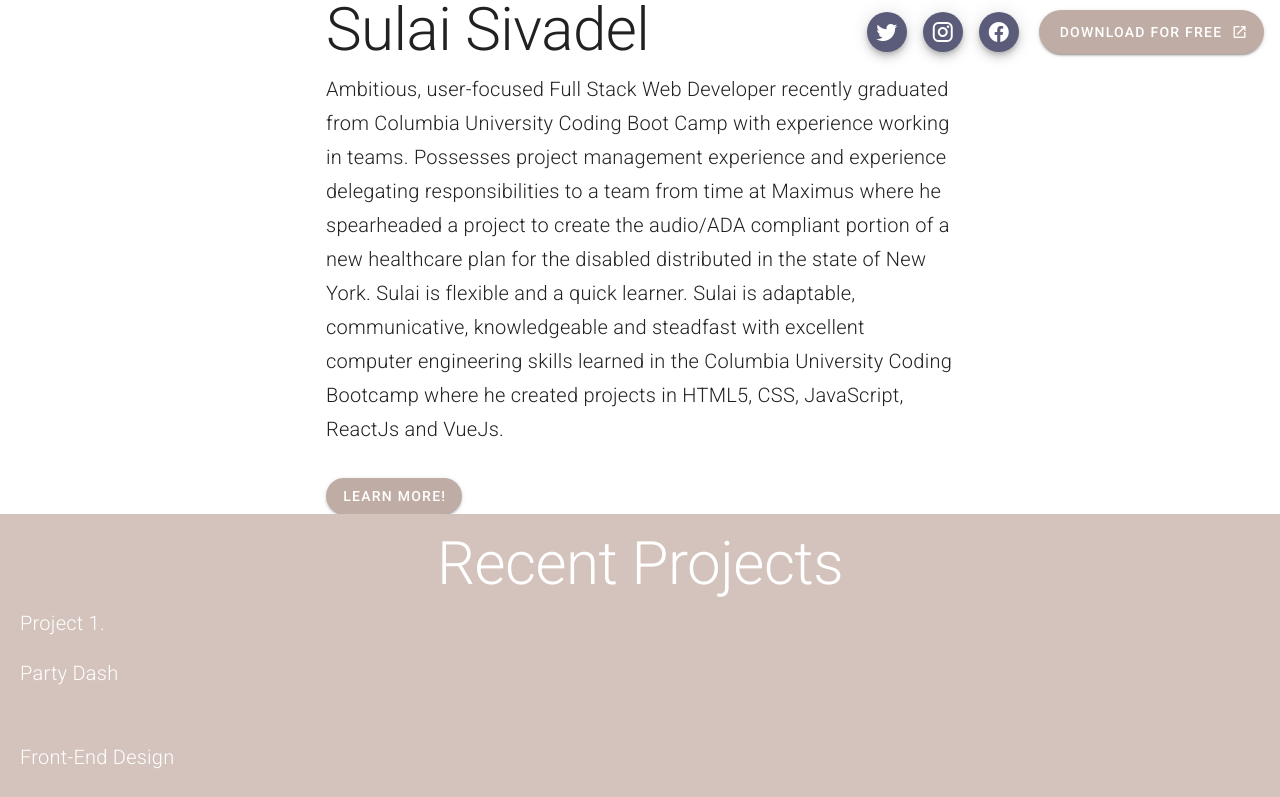
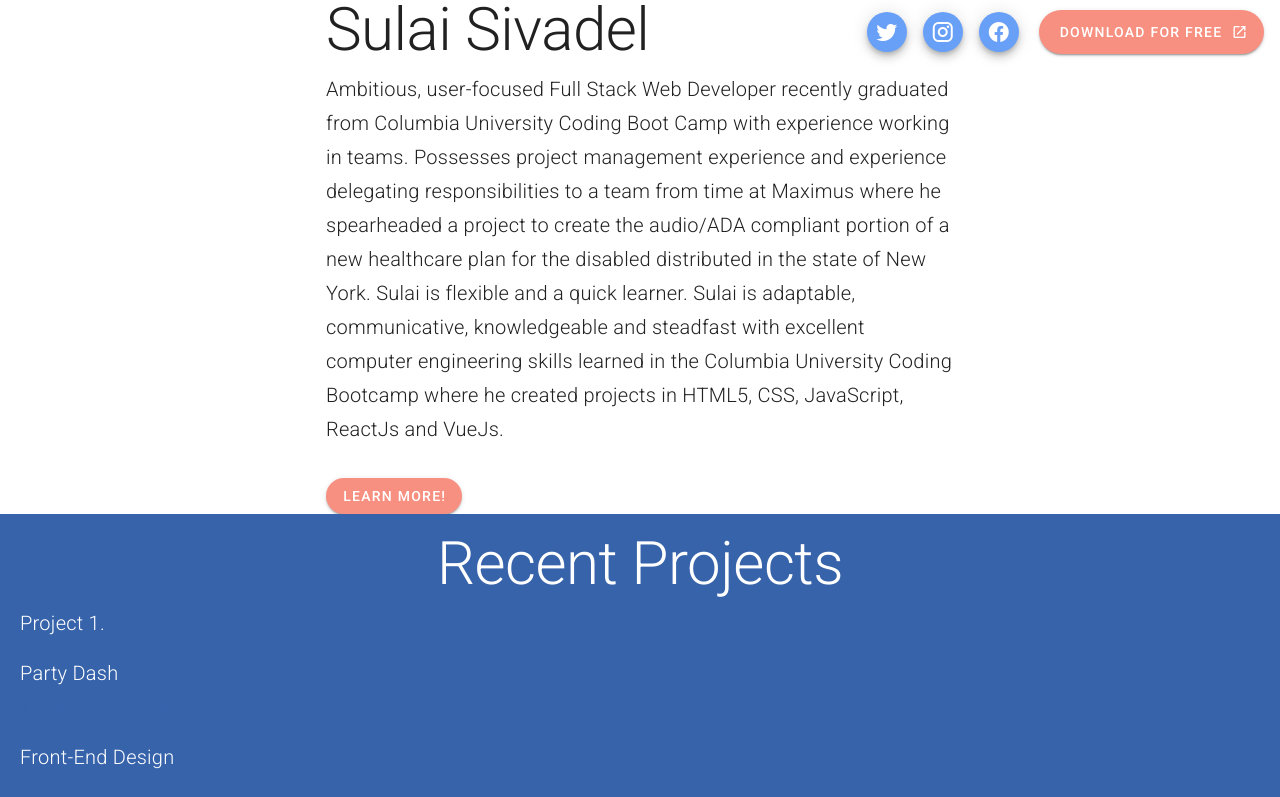
Before and after one commit to Sulai3030/portfolio4, a Vue app: page / in a window 1280 px wide. Shown: the top 797 px of the page. Built offline with nearby package versions, Linux system fonts and the light colour scheme.

Commit message:
changed primary colors

```diff
--- a/src/plugins/vuetify.js
+++ b/src/plugins/vuetify.js
@@ -7,10 +7,10 @@
   theme: {
     themes: {
       light: {
-        primary: '#D3C3BC',
-        secondary: '#BFADA5',
-        accent: '#D8EBF1',
-        info: '#5B5C79',
+        primary: '#3763AB',
+        secondary: '#F79081',
+        accent: '#8FAB3F',
+        info: '#689FF7',
       },
     },
   },
```
Also changed, not shown: src/components/RecentProjects.vue (+7 -0 lines).
